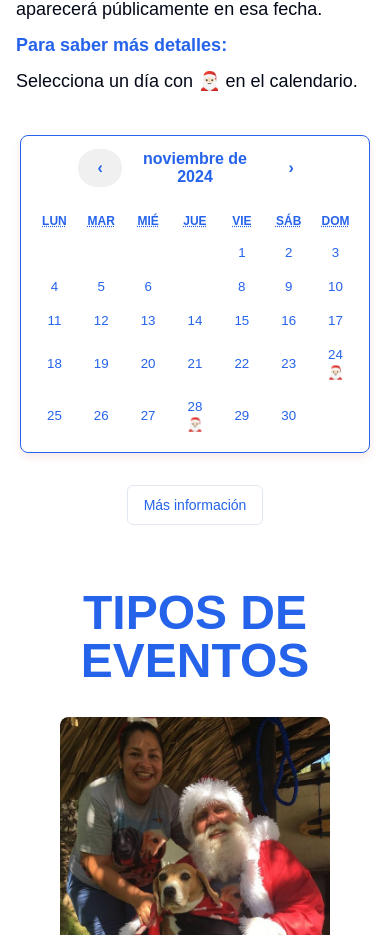
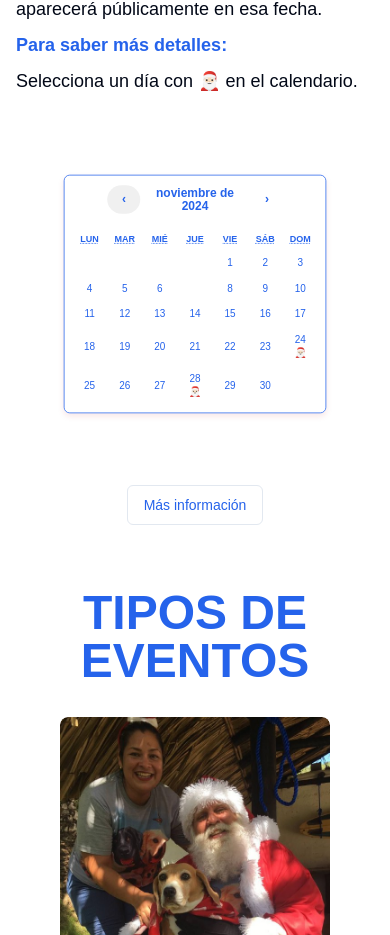
Before and after one commit to JanteWinkel/Santa-Web, a Next.js app: page / in a window 390 px wide. Shown: the part 1620-2555 px from the top of the page. Built offline with nearby package versions, Linux system fonts and the light colour scheme.

Commit message:
push sin window

```diff
--- a/components/calendar.tsx
+++ b/components/calendar.tsx
@@ -5,7 +5,6 @@ import { buttonVariants } from "./ui/button";
 import 'react-calendar/dist/Calendar.css';  // Estilos predeterminados de react-calendar
 import './calendar.css';  // Tus estilos personalizados
 import dynamic from 'next/dynamic';
-
 
 const Calendar = dynamic(() => import('react-calendar'), { ssr: false });
 
@@ -65,7 +64,7 @@ const EventCalendar = () => {
                         </div>
                     )}
                 </div>
-                <div className="flex-1" style={{ transform: window.innerWidth < 380 ? 'scale(0.75)' : 'scale(1)' }}>
+                <div className="flex-1 md:scale-100 scale-75">
                         <Calendar
                             locale="es"
                             className="text-primary bg-black"
```
Also changed, not shown: public/empresas/don.png (added).
